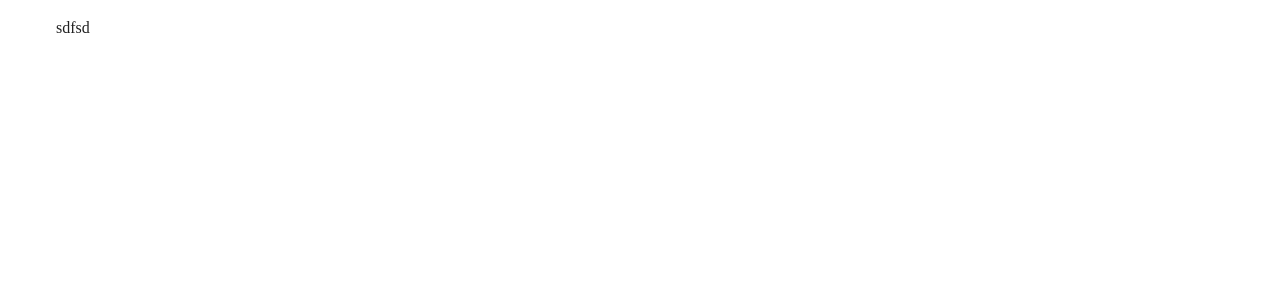
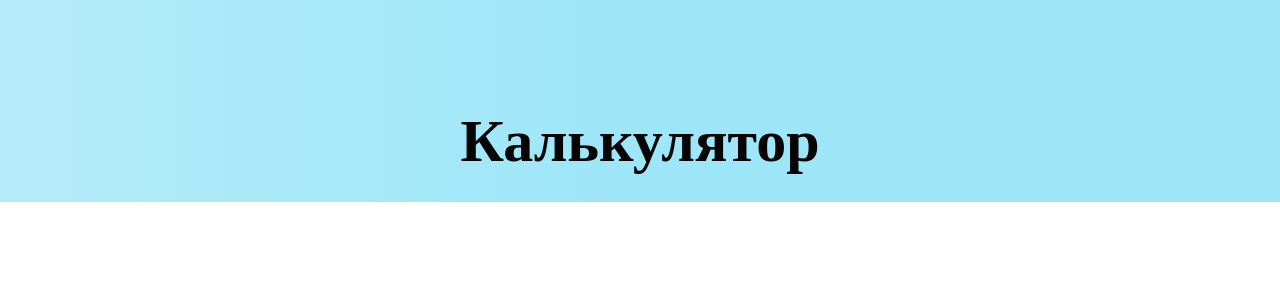
Before and after one commit to Jet-Green/square-root, a Nuxt app: page / in a window 1280 px wide. Shown: the top 300 px of the page. Built offline with nearby package versions, Linux system fonts and the light colour scheme.

Commit message:
start project

```diff
--- a/assets/styles/main.scss
+++ b/assets/styles/main.scss
@@ -1,3 +1,27 @@
+$color-light-blue: #6cd7f1;
+$color-light-2-blue: #3ccef1;
+
+$color-light-orange: #ffb873;
+$color-light-2-orange: #ff9f40;
+
+$color-black: #050505;
+$color-white: #FFFCE1;
+
 * {
-    font-family: Montserrat !important;
+  font-family: Montserrat !important;
+  color: $color-black;
 }
+
+body {
+  margin: 0;
+}
+
+.blue-gradient {
+  background: rgb(108, 215, 241);
+  background: linear-gradient(90deg, rgba(108, 215, 241, 0.5) 0%, rgba(60, 206, 241, 0.5) 50%);
+}
+
+.black-bg {
+  background-color: $color-black;
+  color: $color-white;
+}
--- a/pages/index.vue
+++ b/pages/index.vue
@@ -1,9 +1,23 @@
 <script lang="ts" setup></script>
 
 <template>
-  <v-container>
-    sdfsd
-  </v-container>
+  <div class="blue-gradient">
+    <v-container class="d-flex justify-center align-center">
+      <span class="main-title">
+        Калькулятор
+      </span>
+      <!-- <div class="black-bg">
+        dads
+      </div> -->
+    </v-container>
+  </div>
 </template>
 
-<style scoped></style>
+<style scoped lang="scss">
+.main-title {
+  font-weight: 600;
+  font-size: clamp(2.25rem, 1.0568rem + 3.4091vw, 3.75rem);
+  user-select: none;
+  margin-top: 10vh;
+}
+</style>
```
